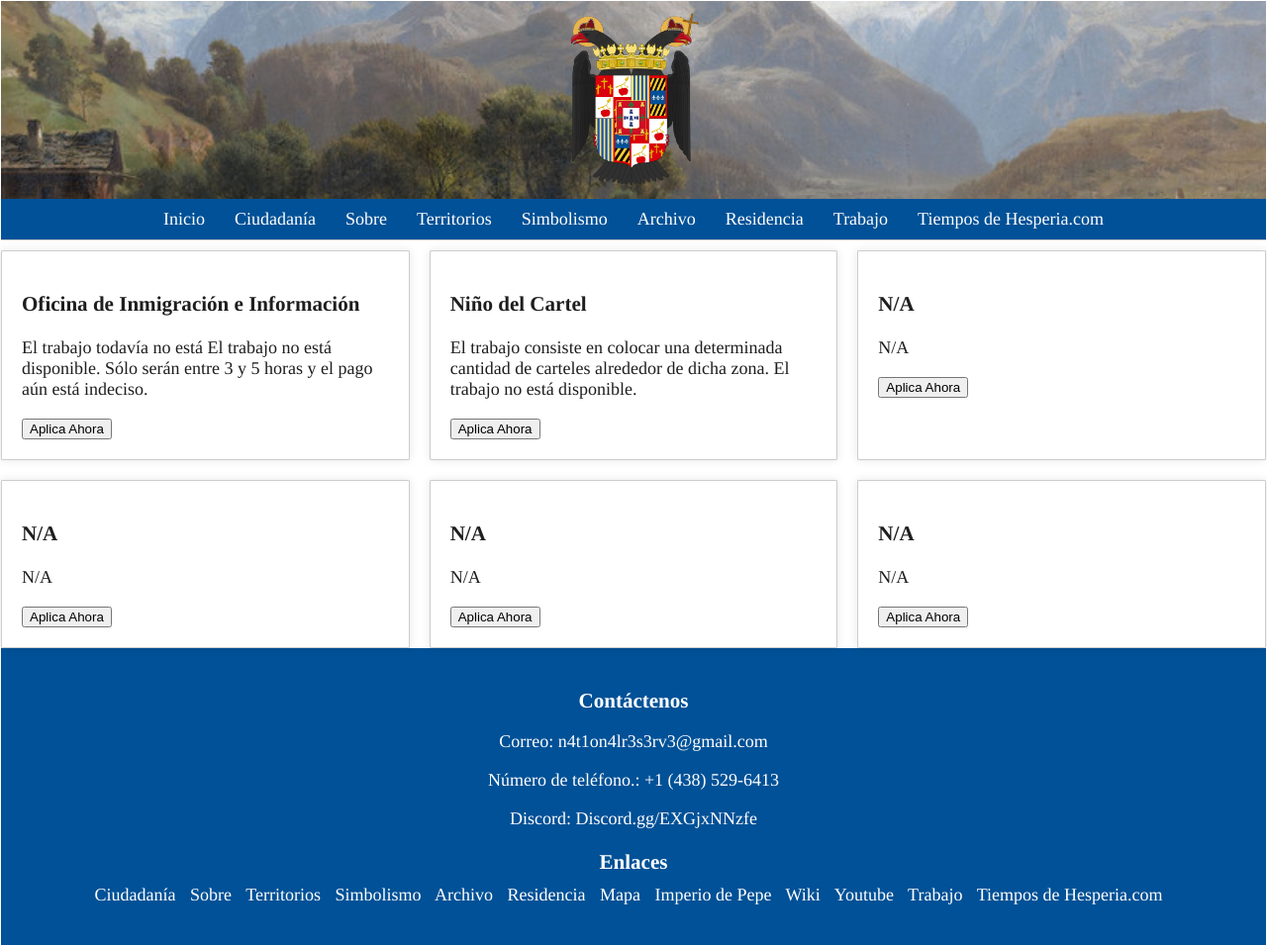
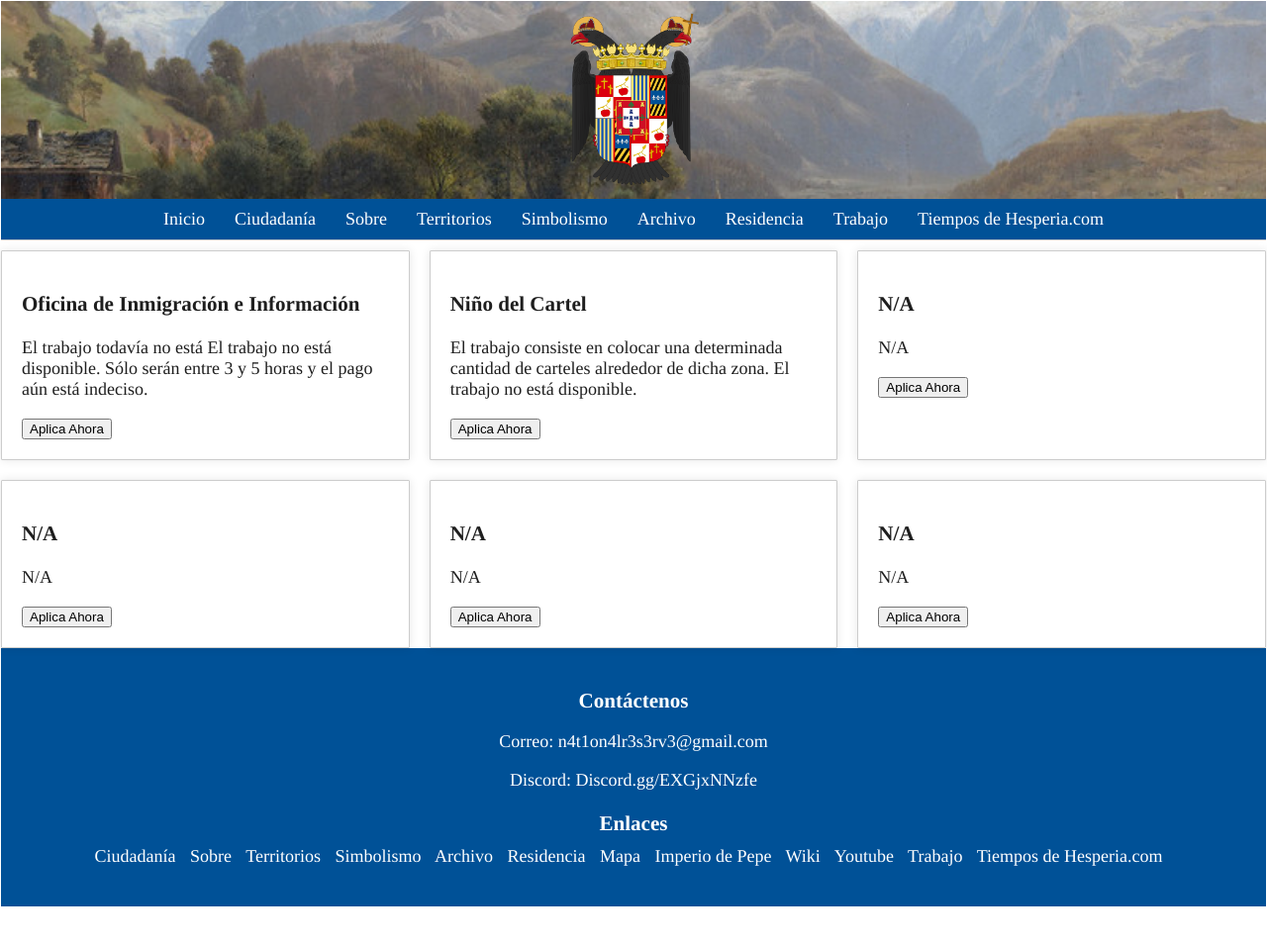
Before and after one commit to ManoelDeBenquerenza/Hesperiagov, a plain HTML site: page Trabajos.html in a window 1280 px wide. Shown: the whole page at 99% size. After the commit the page ends 917 px from the top, so only its background shows below. Drawn offline with Linux system fonts and the light colour scheme.

Commit message:
Update Trabajos.html

```diff
--- a/Trabajos.html
+++ b/Trabajos.html
@@ -145,7 +145,6 @@
            <div class="footer-section">
                        <h3>Contáctenos</h3>
                        <p>Correo: n4t1on4lr3s3rv3@gmail.com</p>
-                       <p>Número de teléfono.: +1 (438) 529-6413</p>
                        <p>Discord: Discord.gg/EXGjxNNzfe</p>
                    </div>
 
```
